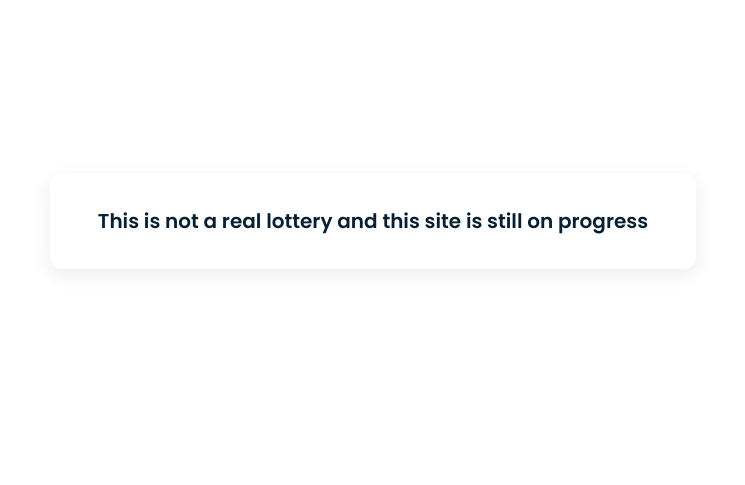
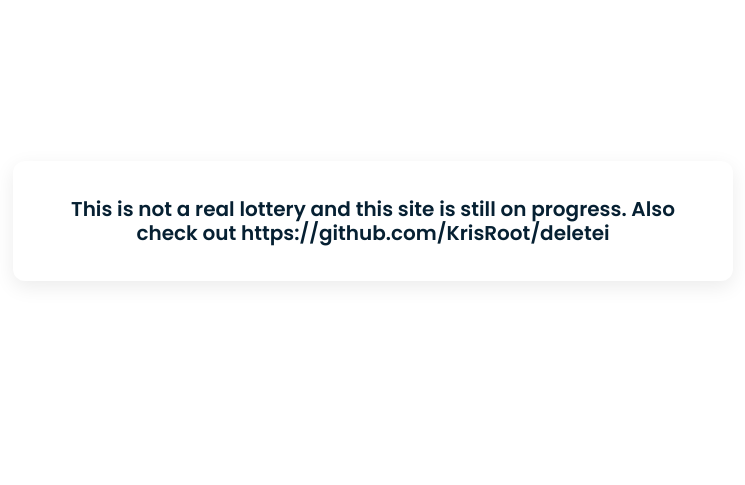
Before and after one commit to KrisRoot/deleteit, a Flask app: page /info in a window 1280 px wide. Shown: the part 204-689 px from the top of the page, without its empty margins (267-1012 px from the left). Run offline with Flask 3, Linux system fonts and the light colour scheme.

Commit message:
Update info.html

```diff
--- a/templates/info.html
+++ b/templates/info.html
@@ -123,7 +123,7 @@
 
   <main class="center-wrap" role="main">
     <div class="card" role="article" aria-label="Centered card">
-      <div class="center-text">This is not a real lottery and this site is still on progress</div>
+      <div class="center-text">This is not a real lottery and this site is still on progress. Also check out https://github.com/KrisRoot/deletei</div>
     </div>
   </main>
 </body>
```
